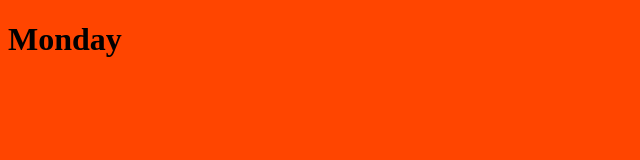
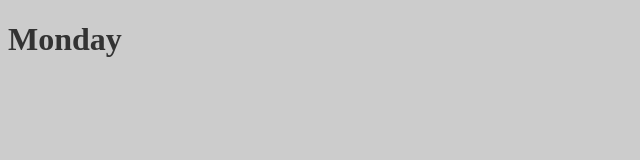
Before and after one commit to ceciliafelix/monday, a plain HTML site: page index.html in a window 1280 px wide. Shown: the whole page, without its empty margins (0-640 px from the left). Drawn offline with Linux system fonts and the light colour scheme.

Commit message:
Update main.css
Changed bg and text color to gray scheme

```diff
--- a/css/main.css
+++ b/css/main.css
@@ -1,3 +1,4 @@
 body {
-    background-color: orangered;
+    background-color: #ccc;
+    color: #333;
 }
```
